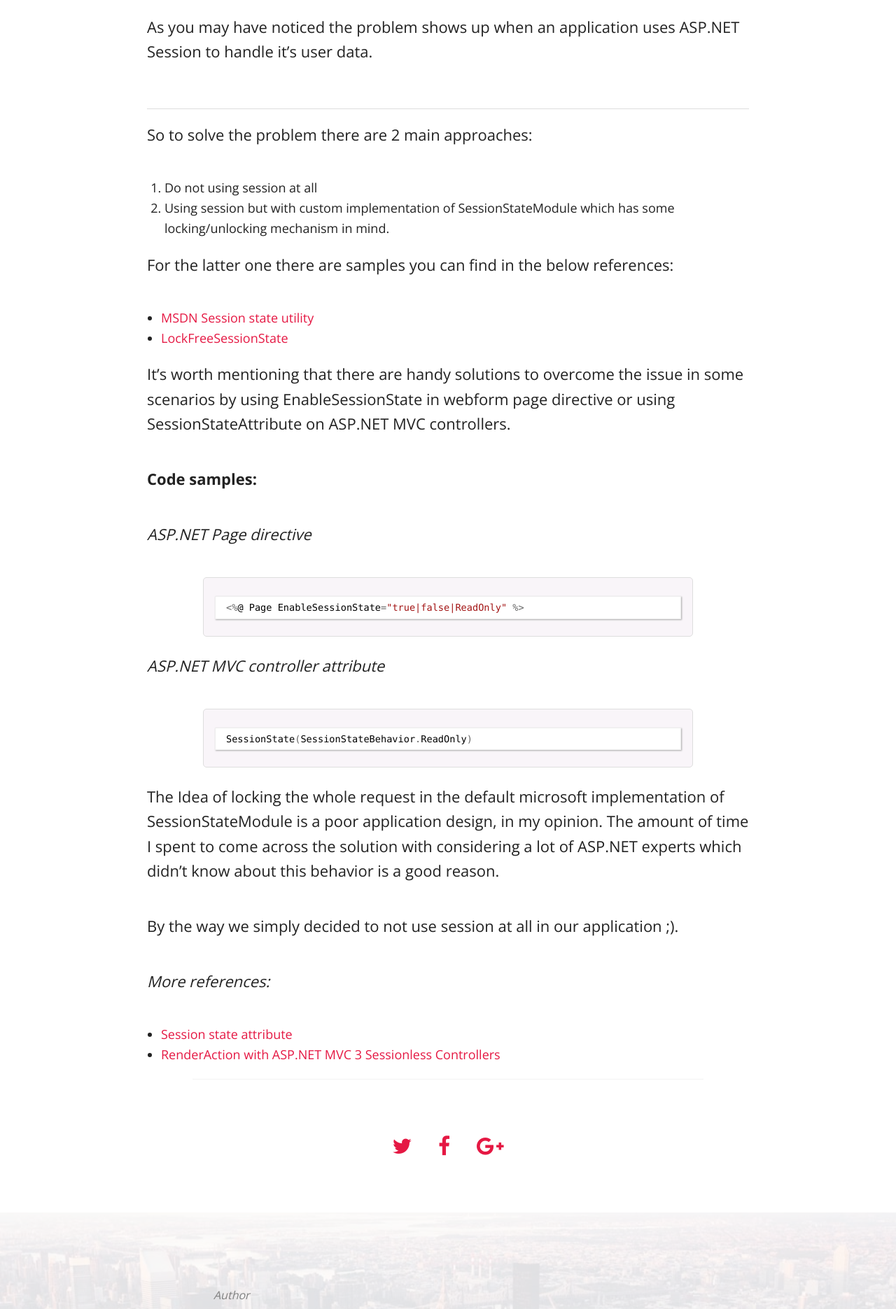
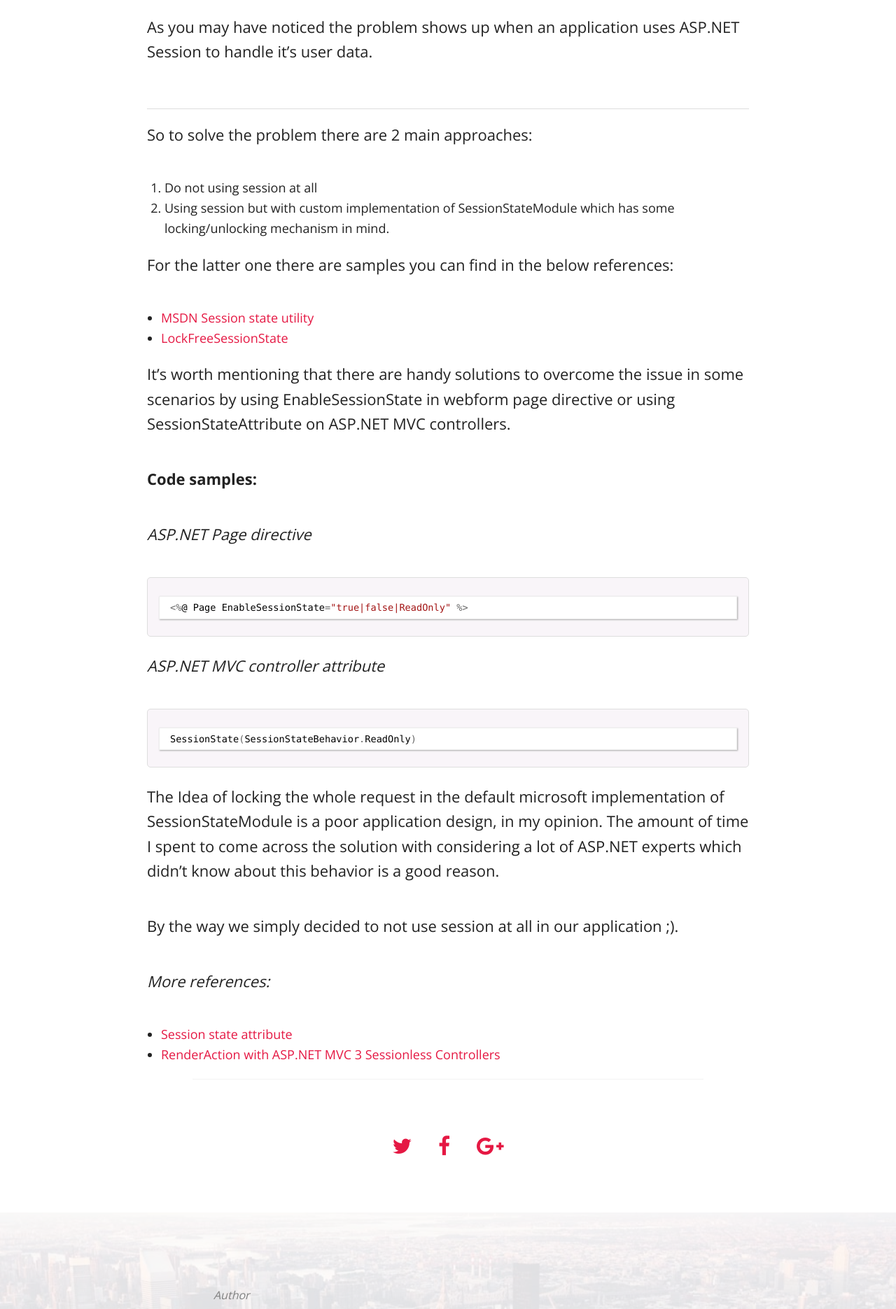
Before and after one commit to hogaf/hogaf.github.io, a Jekyll site: the page built from _posts/2014-11-13-why-asp.net-requests-are-processed-sequentially.md, in a window 1280 px wide. Shown: the part 1472-3343 px from the top of the page at 70% size. Built offline with Jekyll 4.4.1, drawn with Linux system fonts in a browser that asks for light colours; nearby versions of some CDN libraries; comment, search, counter and statistics services are not loaded.

Commit message:
Css style fixed for code blocks

```diff
--- a/assets/css/additional.css
+++ b/assets/css/additional.css
@@ -725,7 +725,7 @@ blockquote {
 ----------------------------------*/
 
 .highlight {
-    max-width: 43.750rem;
+    max-width: 53.750rem;
     margin: auto;
     margin-bottom: 1.5em;
     border: 1px solid #dedede;
```
